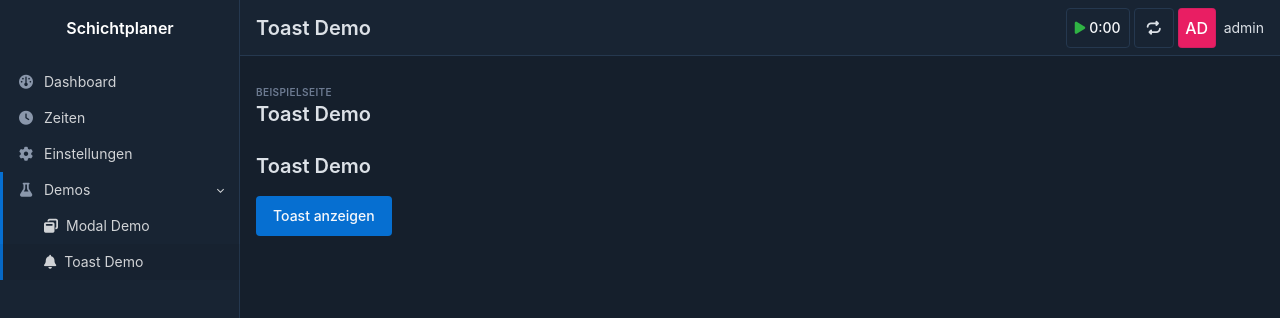
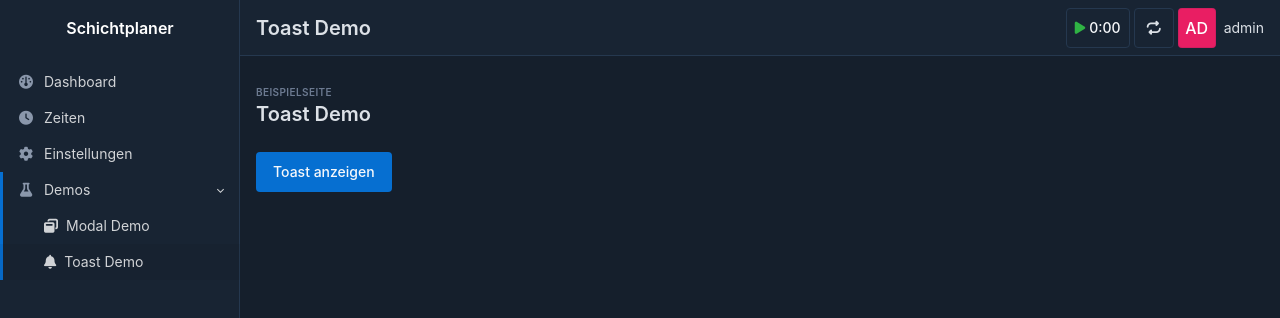
Before and after one commit to cabroe/cursor-test, a React (Vite) app: page /toast-demo in a window 1280 px wide. Shown: the top 318 px of the page. Built offline with nearby package versions, Linux system fonts and the light colour scheme; a web font is replaced by a local one.

Commit message:
Entfernen der RemoteModal-Komponente und Anpassung der ModalDemo-Seite zur Verwendung der neuen Modal-Komponente. Diese Änderung bereinigt den Code und verbessert die Struktur der Modal-Demonstration.

```diff
--- a/src/components/RemoteModal.tsx
+++ b/src/components/Modal.tsx
@@ -1,14 +1,14 @@
 import React from "react";
 import { useUiStore } from "../store/useUiStore";
 
-interface RemoteModalProps {
+interface ModalProps {
   title?: string;
   children?: React.ReactNode;
   footer?: React.ReactNode;
   onClose?: () => void;
 }
 
-const RemoteModal: React.FC<RemoteModalProps> = ({ title, children, footer, onClose }) => {
+const Modal: React.FC<ModalProps> = ({ title, children, footer, onClose }) => {
   const { isOpen, close } = useUiStore();
   const show = isOpen("remoteModal");
 
@@ -55,4 +55,4 @@ const RemoteModal: React.FC<RemoteModalProps> = ({ title, children, footer, onCl
   );
 };
 
-export default RemoteModal;
+export default Modal;
--- a/src/pages/ModalDemo.tsx
+++ b/src/pages/ModalDemo.tsx
@@ -1,5 +1,5 @@
 import React from "react";
-import RemoteModal from "../components/RemoteModal";
+import Modal from "../components/Modal";
 import { useUiStore } from "../store/useUiStore";
 
 const ModalDemo: React.FC = () => {
@@ -7,14 +7,13 @@ const ModalDemo: React.FC = () => {
 
   return (
     <div>
-      <h2>Modal Demo</h2>
       <button className="btn btn-primary" onClick={() => open("remoteModal")}>Modal öffnen</button>
-      <RemoteModal
+      <Modal
         title="Beispiel-Modal"
         onClose={close}
       >
         <p>Dies ist ein Beispielinhalt im Modal.</p>
-      </RemoteModal>
+      </Modal>
     </div>
   );
 };
--- a/src/pages/ToastDemo.tsx
+++ b/src/pages/ToastDemo.tsx
@@ -6,7 +6,6 @@ const ToastDemo: React.FC = () => {
 
   return (
     <div>
-      <h2>Toast Demo</h2>
       <button className="btn btn-primary" onClick={() => setShow(true)}>
         Toast anzeigen
       </button>
```
